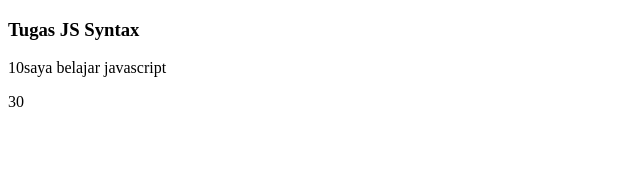
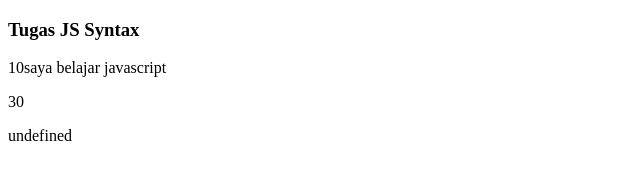
Before and after one commit to MDimas27/edujs, a plain HTML site: page syntax.html in a window 1280 px wide. Shown: the full height of the page, 0-640 px from the left. Drawn offline with Linux system fonts and the light colour scheme.

Commit message:
update Tugas JS Function

```diff
--- a/syntax.html
+++ b/syntax.html
@@ -5,16 +5,25 @@
   </head>
   <body>
     <h3>Tugas JS Syntax</h3>
-    <p id="soal1">
-    </p>
+    <p id="soal1"></p>
     <p id="soal2"></p>
+    <p id="demo"></p>
   </body>
   <script>
     let var1, var2, var3;
     var1 = 10;
-    var2 = "saya belajar javascript"
-    var3 = 20
-    document.getElementById('soal1').innerHTML = var1 + var2;
-    document.getElementById('soal2').innerHTML = var1 + var3;
+    var2 = "saya belajar javascript";
+    var3 = 20;
+    document.getElementById("soal1").innerHTML = var1 + var2;
+    document.getElementById("soal2").innerHTML = var1 + var3;
+
+    var x = myFunction()
+    document.getElementById("demo").innerHTML = x;
+
+    function myFunction() {
+      alert("Hello World!");
+    }
+
+
   </script>
 </html>
--- /dev/null
+++ b/variable.js
@@ -0,0 +1,4 @@
+let x = "10" + 10 + 10
+let y = 10 + 10 + "10"
+
+console.log(x + y)
```
Also changed, not shown: function.html (added, +21 -0 lines). Lines whose indentation alone changed are shown as unchanged.
